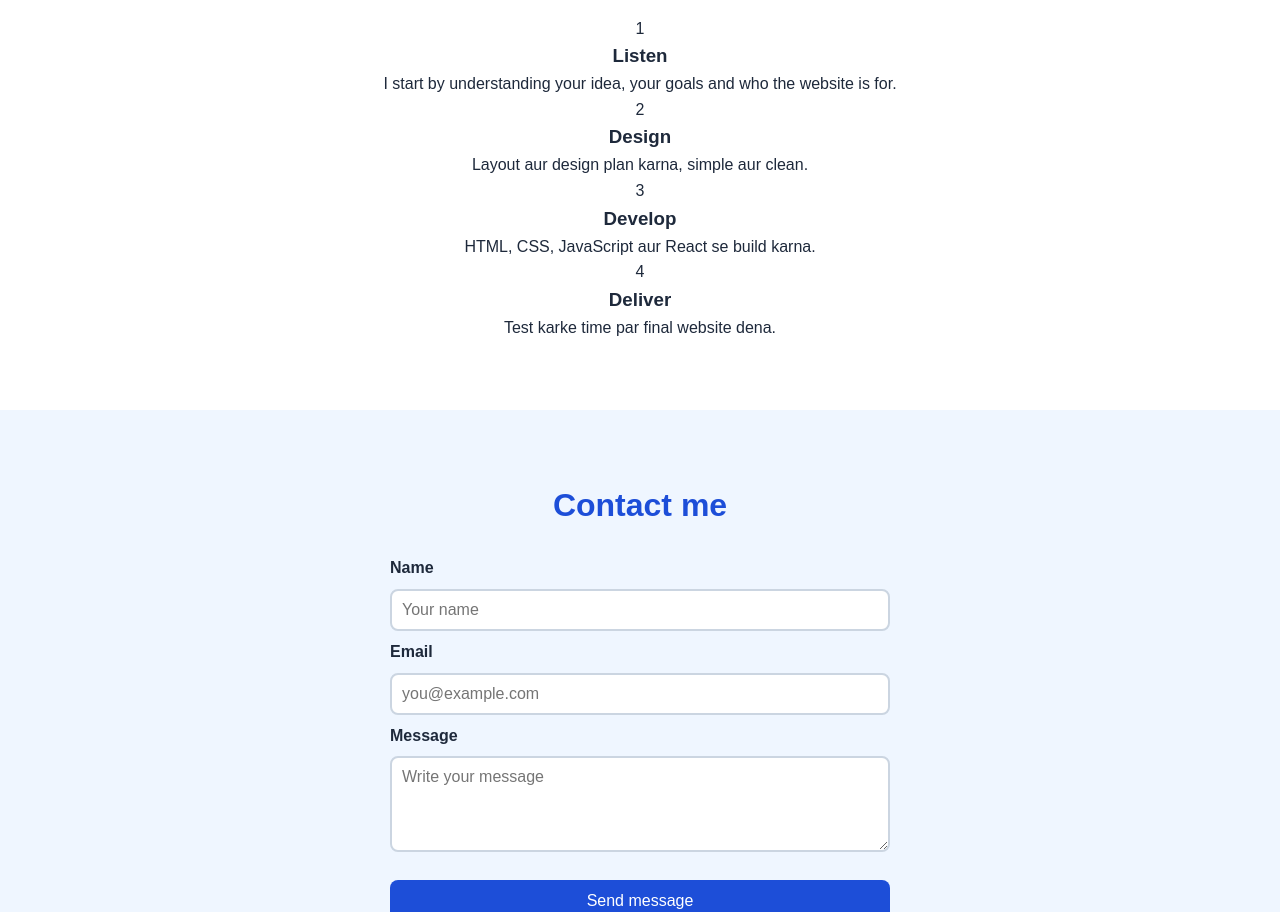
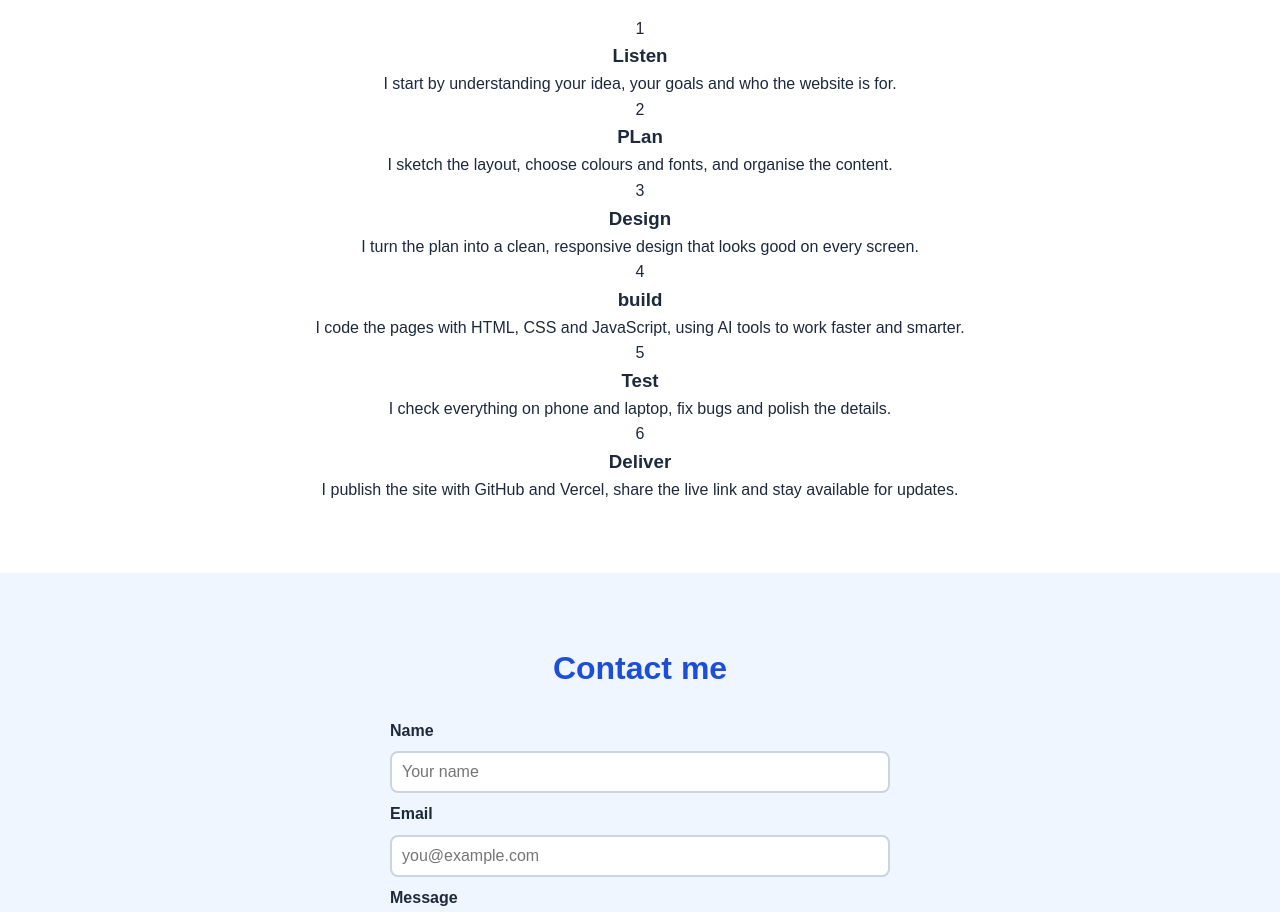
Before and after one commit to Saira-priv/my-portfolio, a React (Vite) app: page / in a window 1280 px wide. Shown: the part 2160-3072 px from the top of the page. Built offline with nearby package versions, Linux system fonts and the light colour scheme.

Commit message:
add hoe i deliver section in file

```diff
--- a/src/Components/Deliver.jsx
+++ b/src/Components/Deliver.jsx
@@ -1,8 +1,10 @@
 const steps = [
   { id: 1, title: 'Listen', desc: 'I start by understanding your idea, your goals and who the website is for.' },
-  { id: 2, title: 'Design', desc: 'Layout aur design plan karna, simple aur clean.' },
-  { id: 3, title: 'Develop', desc: 'HTML, CSS, JavaScript aur React se build karna.' },
-  { id: 4, title: 'Deliver', desc: 'Test karke time par final website dena.' },
+  { id: 2, title: 'PLan', desc: 'I sketch the layout, choose colours and fonts, and organise the content.' },
+  { id: 3, title: 'Design', desc: 'I turn the plan into a clean, responsive design that looks good on every screen.' },
+  { id: 4, title: 'build', desc: 'I code the pages with HTML, CSS and JavaScript, using AI tools to work faster and smarter.' },
+  { id: 5, title: 'Test', desc: 'I check everything on phone and laptop, fix bugs and polish the details.' },
+  { id: 6, title: 'Deliver', desc: 'I publish the site with GitHub and Vercel, share the live link and stay available for updates.' },
 ]
 
 function Deliver() {
```
